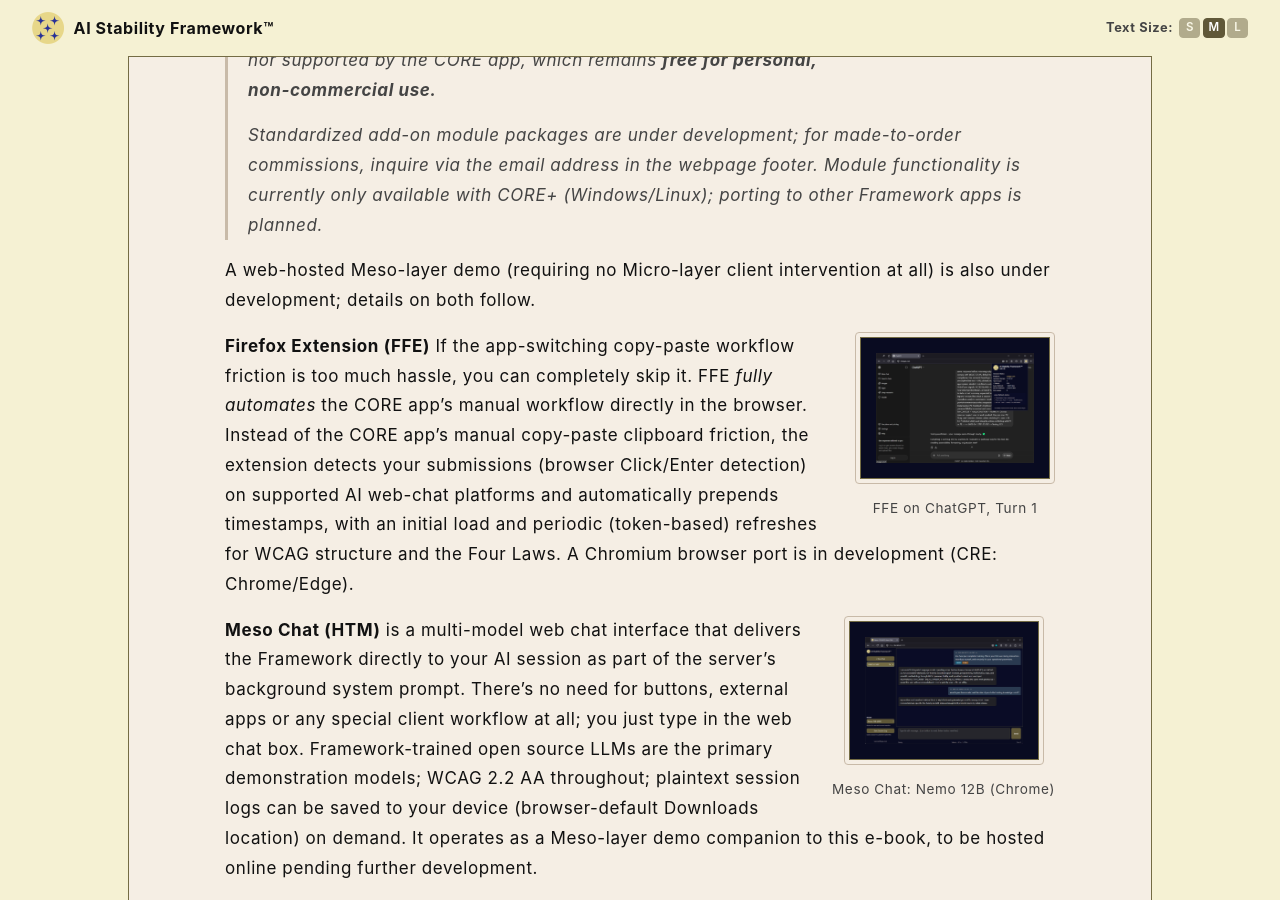
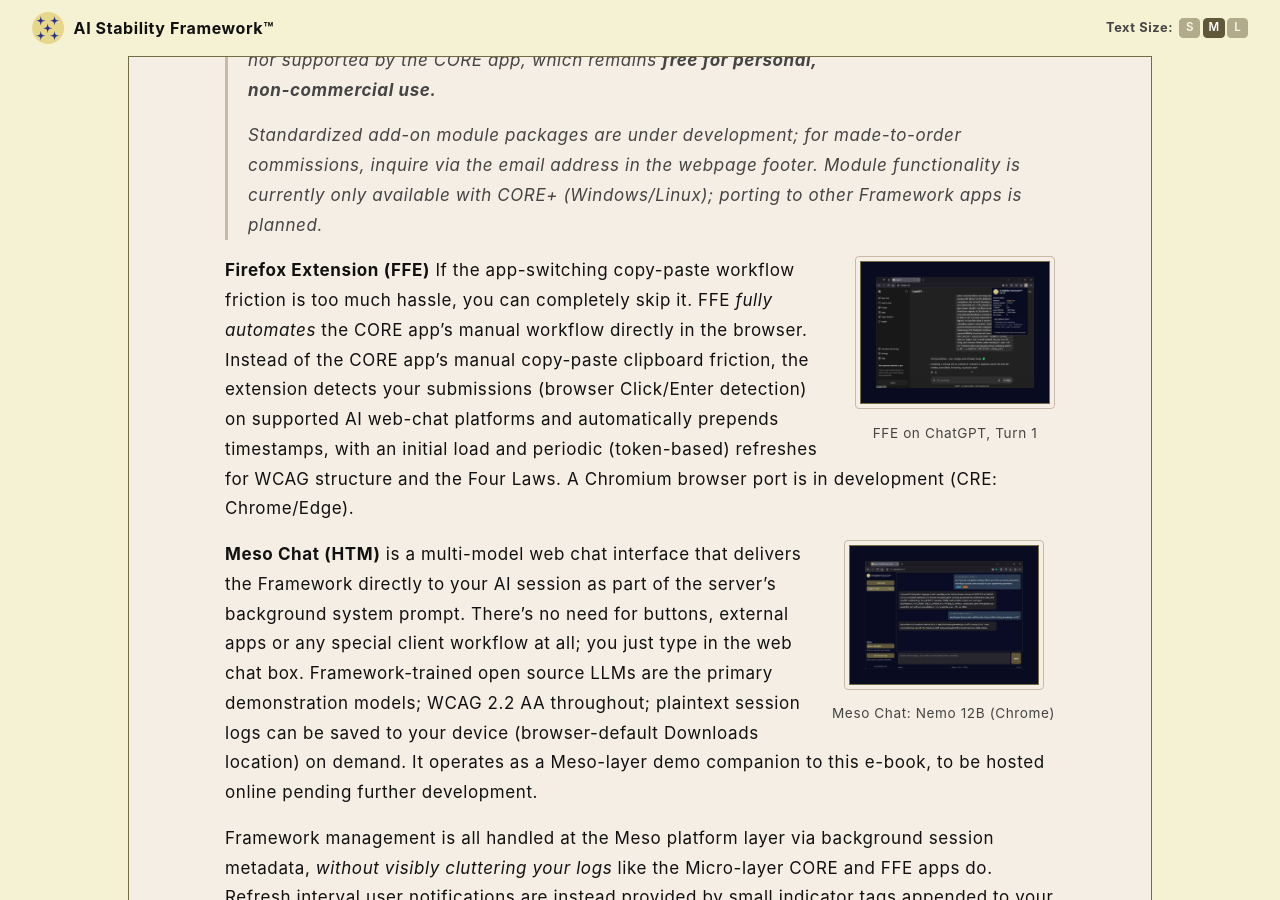
Before and after one commit to rojaslen/AISF-WEB, a Jekyll site: the page built from ch10.md, in a window 1280 px wide and 900 px high, scrolled down 3716 px. Built offline with Jekyll 4.4.1, drawn with Linux system fonts in a browser that asks for light colours; some web fonts are replaced.

Commit message:
Update ch10.md

```diff
--- a/ch10.md
+++ b/ch10.md
@@ -86,8 +86,6 @@ For example, it has turn-based automation: every 10 turns, the **Stabilize** blo
 <p><i>Standardized add-on module packages are under development; for made-to-order commissions, inquire via the email address in the webpage footer. Module functionality is currently only available with CORE+ (Windows/Linux); porting to other Framework apps is planned.</I></p>
 </blockquote>
 
-A web-hosted Meso-layer demo (requiring no Micro-layer client intervention at all) is also under development; details on both follow.
-
 <figure class="screenshot float-right">
   <button class="thumb-btn" data-src="/assets/images/gpt-ffe-turn1.png" data-alt="Firefox extension active with ChatGPT, turn 1 with popup" aria-label="View full size: Firefox extension on ChatGPT, turn 1 with popup">
     <img style="border: 1px solid #746C44; padding: 15px; background-color: #090B21"  src="/assets/images/gpt-ffe-turn1.png" alt="" aria-hidden="true" class="thumbnail">
```
